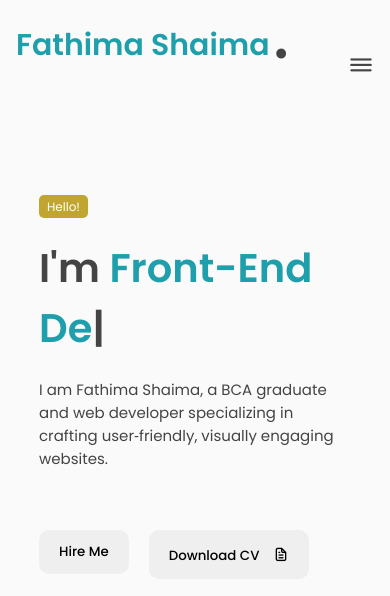
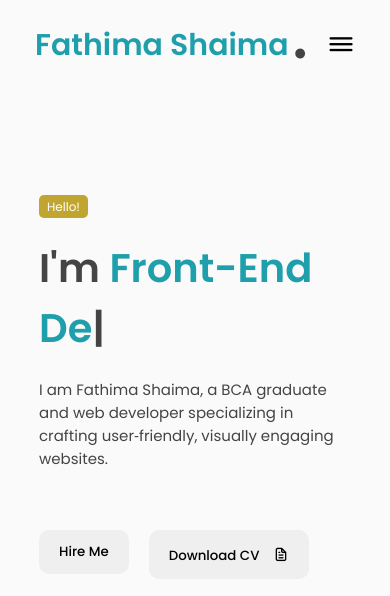
Before and after one commit to Shaimafathima/shaiportfolio, a plain HTML site: page index.html in a window 390 px wide. Shown: the top 596 px of the page. Drawn offline with nearby package versions, Linux system fonts and the light colour scheme.

Commit message:
Update style.css

```diff
--- a/style.css
+++ b/style.css
@@ -902,40 +902,3 @@ footer{
     color: var(--text-color-second);
   }
 }
-
-
-
-
-@media (max-width: 540px) {
-  nav {
-    position: fixed;
-    top: 0;
-    left: 0;
-    right: 0;
-    width: 100%;
-    height: 70px;
-    padding: 0 16px !important;
-    box-sizing: border-box;
-    background-color: var(--body-color);
-    display: flex;
-    align-items: center;
-    justify-content: space-between;
-    z-index: 1000;
-    overflow-x: hidden;
-  }
-
-  .nav-menu-btn {
-    display: flex !important;
-    align-items: center;
-    justify-content: center;
-    position: absolute;
-    right: 16px;
-    top: 20px;
-    z-index: 1100;
-  }
-
-  .nav-menu-btn i {
-    font-size: 26px;
-    color: var(--text-color-second);
-  }
-}
```
